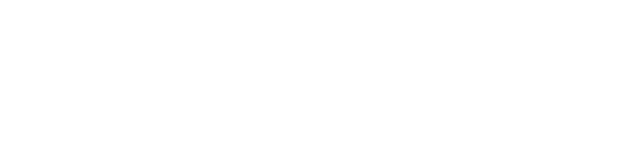
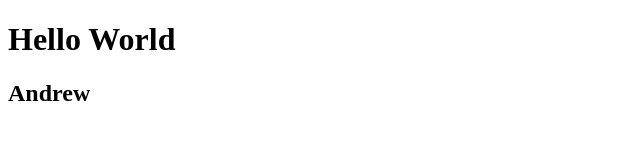
Before and after one commit to NotGrid/Testing_branches, a plain HTML site: page index.html in a window 1280 px wide. Shown: the whole page, without its empty margins (0-640 px from the left). Drawn offline with Linux system fonts and the light colour scheme.

Commit message:
add name to html

```diff
--- a/index.html
+++ b/index.html
@@ -7,6 +7,7 @@
     <title>Document</title>
 </head>
 <body>
-
+    <h1>Hello World</h1>
+    <h2>Andrew</h2>
 </body>
 </html>
```
